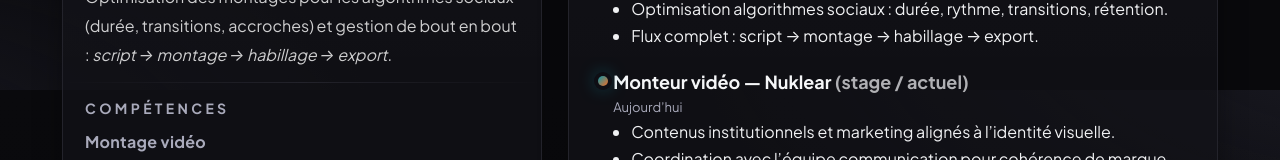
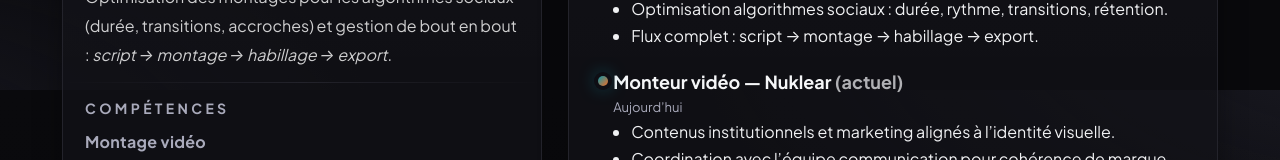
Before and after one commit to gertino-dev/Portofolio-Gertino, a plain HTML site: page index.html in a window 1280 px wide. Shown: the part 710-870 px from the top of the page. Drawn offline with Linux system fonts and the light colour scheme.

Commit message:
Update index.html

```diff
--- a/index.html
+++ b/index.html
@@ -228,7 +228,7 @@
             </ul>
           </article>
           <article class="xp">
-            <h3>Monteur vidéo — Nuklear <span style="opacity:.7">(stage / actuel)</span></h3>
+            <h3>Monteur vidéo — Nuklear <span style="opacity:.7">(actuel)</span></h3>
             <div class="meta">Aujourd’hui</div>
             <ul>
               <li>Contenus institutionnels et marketing alignés à l’identité visuelle.</li>
```
